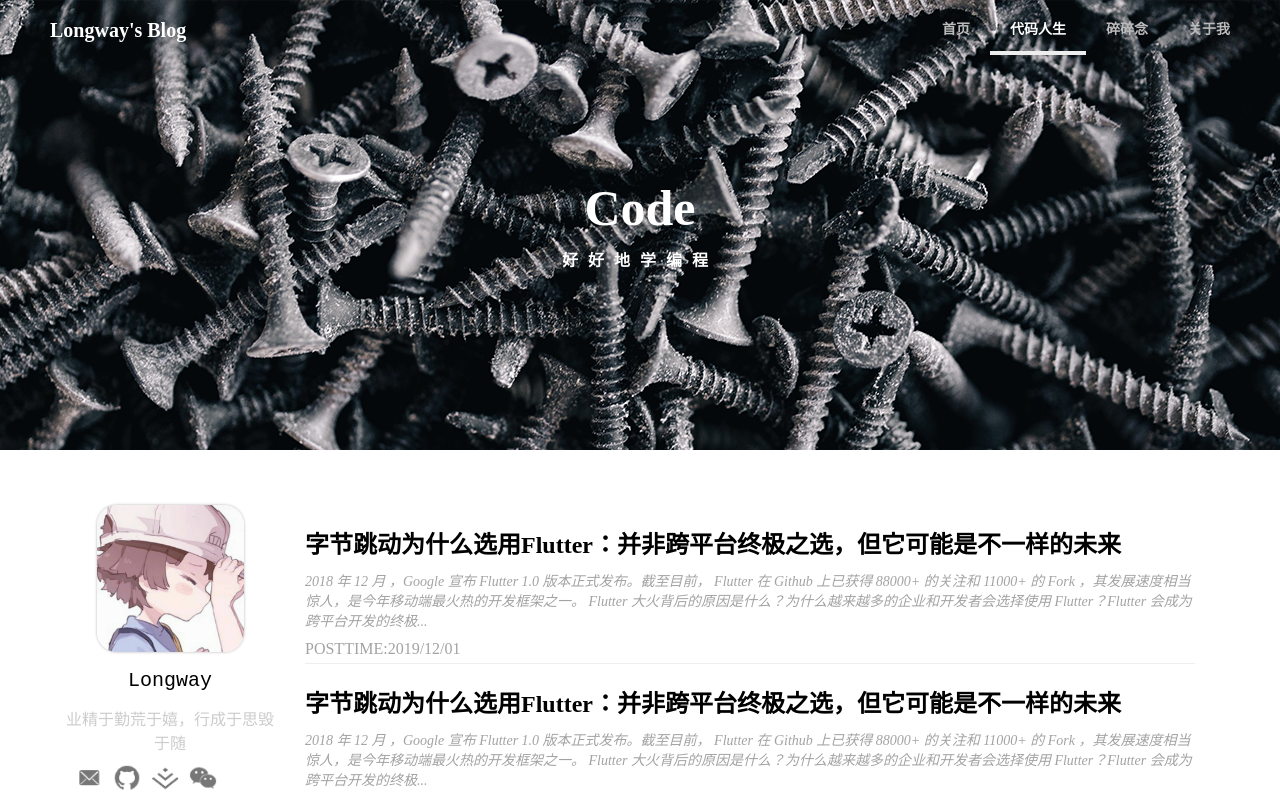
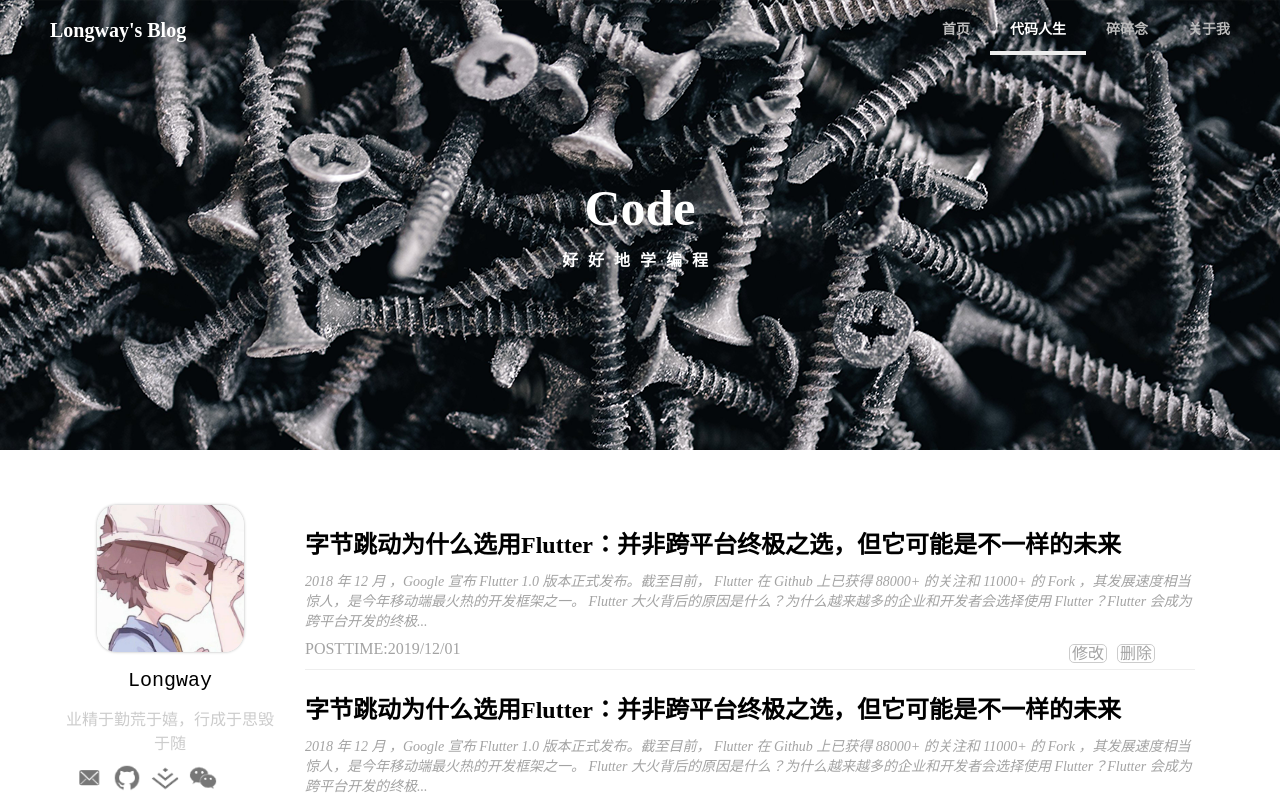
Before and after one commit to sleepyddl/sleepyddl.github.io, a Vue app: page /code in a window 1280 px wide. Shown: the top 800 px of the page. Built offline with nearby package versions, Linux system fonts and the light colour scheme; no server answers.

Commit message:
文章组件更新

```diff
--- a/src/components/Articles.vue
+++ b/src/components/Articles.vue
@@ -2,10 +2,16 @@
   <div class="articles">
     <div class="article" v-for="item in articles" :key="item.id">
       <div class="intro">
-        <h2>{{item.title}}</h2>
-        <p>{{item.des}}</p>
+        <h2>{{ item.title }}</h2>
+        <p>{{ item.des }}</p>
       </div>
-      <p class="posttime">POSTTIME:{{item.posttime}}</p>
+      <div class="time_and_button">
+        <p class="posttime">POSTTIME:{{ item.posttime }}</p>
+        <div v-if="isAuth" class="buttons">
+          <span>修改</span>
+          <span>删除</span>
+        </div>
+      </div>
     </div>
   </div>
 </template>
@@ -14,6 +20,13 @@
 export default {
   name: "articles",
   props: ["articles"],
+  computed: {
+    isAuth() {
+      return !!this.$store.state.token;
+    },
+  },
+  mounted() {
+  },
 };
 </script>
 <style lang="less" scoped>
@@ -38,9 +51,34 @@ export default {
       cursor: pointer;
     }
   }
-  .posttime {
+  .time_and_button {
     margin-top: 10px;
+    display: flex;
+    justify-content: space-between;
     color: #a3a3a3;
+    .posttime {
+      display: inline-block;
+      color: #a3a3a3;
+    }
+    .buttons {
+        margin-right: 30px;
+      span {
+        padding: 0 2px;
+        border: solid 1px #ccc;
+        border-radius: 5px;
+        margin-right: 10px;
+        cursor: pointer;
+        transition: .3s;
+        &:nth-of-type(1):hover {
+          color: slategray;
+          border-color: slategray;
+        }
+        &:nth-of-type(2):hover {
+          color:brown;
+          border-color: brown;
+        }
+      }
+    }
   }
 }
 </style>
--- a/src/components/HeaderImageSlot.vue
+++ b/src/components/HeaderImageSlot.vue
@@ -1,6 +1,8 @@
 <template>
   <div id="HeaderImageSlot">
-    <slot></slot>
+    <slot>
+      <img src="../assets/3.png" alt="">
+    </slot>
     <div class="slogan">
       <slot name="slogan"></slot>
     </div>
--- a/src/components/combComponents/MainConent.vue
+++ b/src/components/combComponents/MainConent.vue
@@ -20,6 +20,8 @@ import Tags from "../Tags.vue";
 import Hotarticles from "../Hotarticles.vue";
 import Articles from "../Articles.vue";
 
+import { getarticleslist } from "@/request/api";
+
 export default {
   name: "MainConent",
   components: {
@@ -28,6 +30,12 @@ export default {
     Tags,
     Hotarticles,
     Articles,
+  },
+  created() {
+    getarticleslist().then((res) => {
+      console.log(res);
+      this.articles=res
+    });
   },
   data() {
     return {
--- a/src/request/api.js
+++ b/src/request/api.js
@@ -8,3 +8,12 @@ export function login(data) {
     data
   })
 }
+
+
+
+export function getarticleslist() {
+  return service({
+    url: '/articles/list',
+    method: 'get'
+  })
+}
--- a/src/request/http.js
+++ b/src/request/http.js
@@ -18,14 +18,16 @@ service.interceptors.request.use(function (config) {
 
 // 添加响应拦截器
 service.interceptors.response.use(function (response) {
-  console.log(response.data)
-  Message({
-    message: response
-  })
+  if (response.data.err)
+    Message({
+      message: response.data.err,
+      type: 'error'
+    })
   // 对响应数据做点什么
   return response.data;
 }, function (error) {
   // 对响应错误做点什么
+
   return Promise.reject(error);
 });
 
--- a/src/router/index.js
+++ b/src/router/index.js
@@ -1,18 +1,23 @@
 import Vue from 'vue'
 import VueRouter from 'vue-router'
 import Home from '../views/Home.vue'
-
+import store from "@/store"
 Vue.use(VueRouter)
 
 const routes = [
   {
     path: '/',
     name: 'Home',
-    component: () => import('../views/admin/Login.vue')
+    component: Home
   },
   {
-    path: '/',
-    name: 'Home',
+    path: '/admin',
+    name: 'Admin',
+    component: () => import('../views/admin/Admin.vue')
+  },
+  {
+    path: '/login',
+    name: 'Login',
     component: () => import('../views/admin/Login.vue')
   },
   {
@@ -42,4 +47,18 @@ const router = new VueRouter({
   routes
 })
 
+
+router.beforeEach((to, from, next) => {
+  if (to.name === 'Admin') {
+    if (!store.state.token) {
+      next({ name: 'Login' })
+    } else {
+      next()
+    }
+  }
+  else {
+    next()
+  }
+})
+
 export default router
--- a/src/store/index.js
+++ b/src/store/index.js
@@ -5,10 +5,16 @@ Vue.use(Vuex)
 
 export default new Vuex.Store({
   state: {
+    token: "eyJhbGciOiJIUzI1NiIsInR5cCI6IkpXVCJ9.eyJ1c2VyIjoibG9uZ3dheSIsImV4cCI6MTYwMTAwMTM1MywiaWF0IjoxNjAwOTE0OTUzfQ.6pryxQvXOeGY0sDIT5sEh2l3pD5AZqIa5_dBtXs2fWA"
   },
   mutations: {
+    setToken(state, token) {
+      state.token = token
+    }
   },
   actions: {
+  },
+  getters: {
   },
   modules: {
   }
--- /dev/null
+++ b/src/views/admin/Admin.vue
@@ -0,0 +1,41 @@
+<template>
+  <div class="admin">
+    <HeaderImageSlot>
+      <template v-slot:slogan>
+        <p>Admin</p>
+        <p>管理后台</p>
+      </template>
+    </HeaderImageSlot>
+    <div class="content">
+      <div class="left">
+      </div>
+
+      <div class="right">
+        <Articles :articles="articles" :isAdmin="true"/>
+      </div>
+    </div>
+  </div>
+</template>
+
+<script>
+import HeaderImageSlot from "@/components/HeaderImageSlot.vue";
+
+import Articles from "@/components/Articles.vue";
+
+export default {
+  name: "Admin",
+  components: {
+    HeaderImageSlot,
+    Articles
+  },
+  data(){
+    return {
+      articles:[]
+    }
+
+  }
+};
+</script>
+
+<style>
+</style>
--- a/src/views/admin/Login.vue
+++ b/src/views/admin/Login.vue
@@ -23,7 +23,13 @@ export default {
       login({
         username: this.username,
         password: this.password,
-      }).then((res) => console.log(res));
+      }).then((res) => {
+        if (res.err) {
+        } else {
+          this.$store.commit("setToken", res.token);
+          this.$router.push("/admin");
+        }
+      });
     },
   },
 };
```
